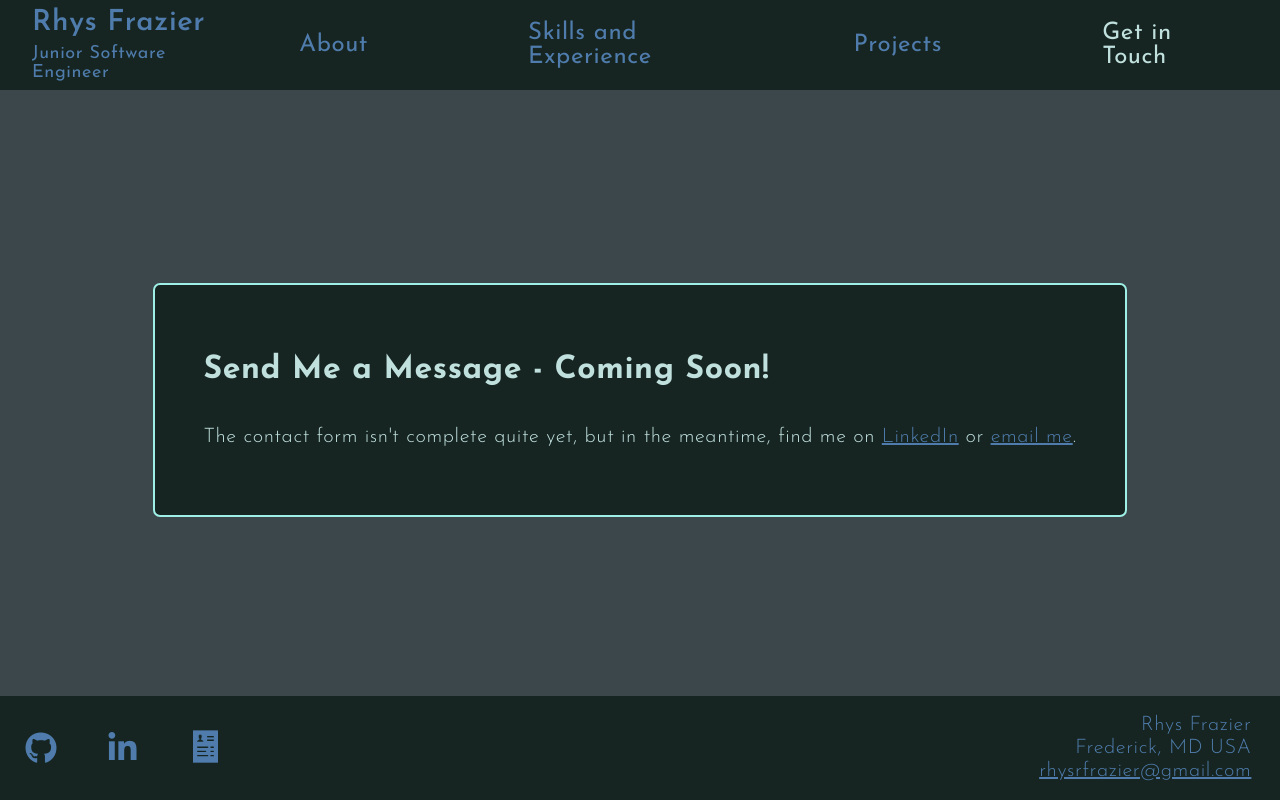
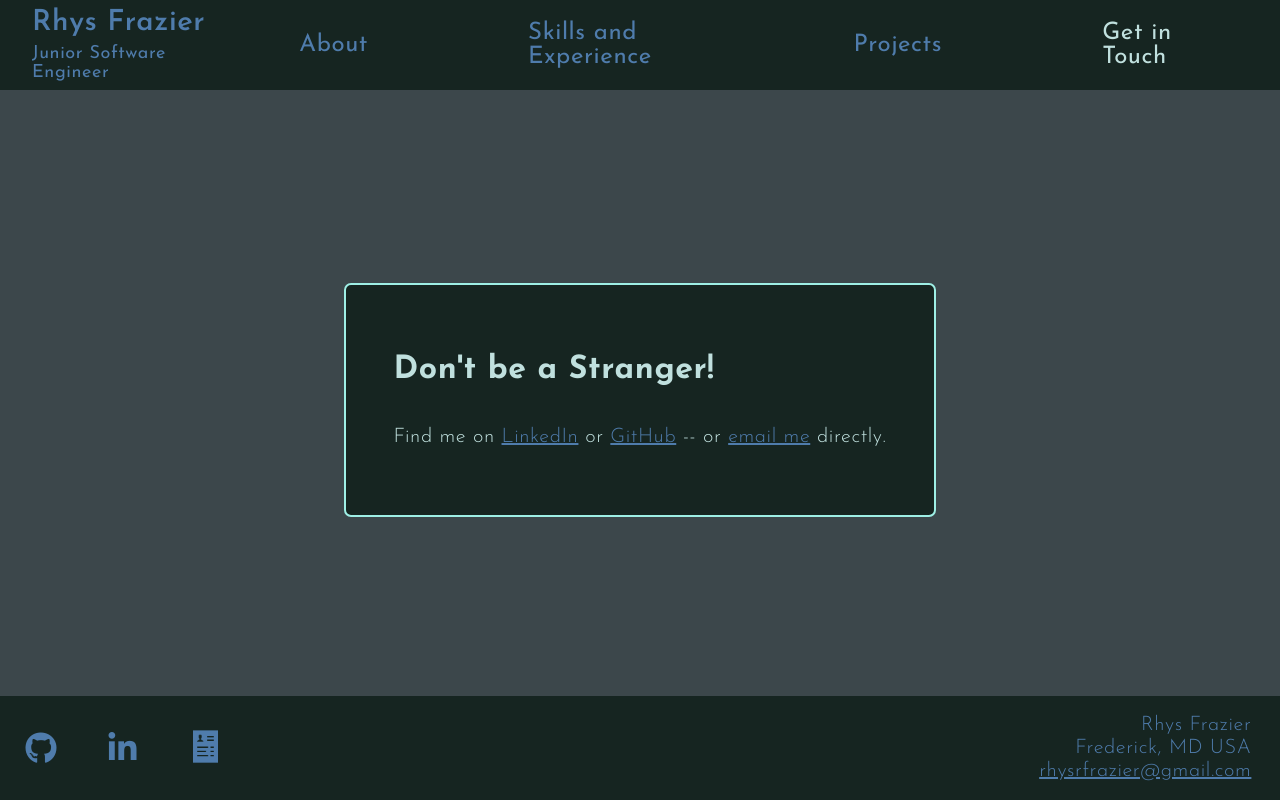
Before and after one commit to rhysrfrazier/Portfolio, a React (Vite) app: page /contact in a window 1280 px wide. Built offline with nearby package versions, Linux system fonts and the light colour scheme.

Commit message:
tweaked contact page and added video demo for library app

```diff
--- a/src/components/Contact.jsx
+++ b/src/components/Contact.jsx
@@ -20,8 +20,8 @@ export default function Contact() {
 
     return (
         <div className='contactContainer'>
-            <h1>Send Me a Message - Coming Soon!</h1>
-            <p>The contact form isn't complete quite yet, but in the meantime, find me on <a href='https://www.linkedin.com/in/rhysrfrazier/' target='_blank' className='tempLink'>LinkedIn</a> or <a href='mailto:rhysrfrazier@gmail.com' target='_blank' className='tempLink'>email me</a>.</p>
+            <h1>Don't be a Stranger!</h1>
+            <p>Find me on  <a href='https://www.linkedin.com/in/rhysrfrazier/' target='_blank' className='tempLink'>LinkedIn</a> or <a href='https://github.com/rhysrfrazier' target='_blank' className='tempLink'>GitHub</a> -- or <a href='mailto:rhysrfrazier@gmail.com' target='_blank' className='tempLink'>email me</a> directly.</p>
             {/* <form className='contactForm' onSubmit={handleSubmit}>
                 <div className='nameEmail'>
                     <label className='name'>
--- a/src/components/ProjectDetails.jsx
+++ b/src/components/ProjectDetails.jsx
@@ -17,8 +17,9 @@ export default function ProjectDetails({ onClose, selectedProject }) {
                         )}
                     </div>
                     <div className='projectLinks'>
-                        <a href={selectedProject.github} target='_blank'>Github</a>
+                        <a href={selectedProject.github} target='_blank'>GitHub</a>
                         {selectedProject.app !== '' ? <a href={selectedProject.app} target='_blank'>App</a> : null}
+                        {selectedProject.demo !== '' ? <a href={selectedProject.demo} target='_blank'>Demo</a> : null}
                     </div>
                 </div>
                 <div className='right'>
--- a/src/components/Projects.jsx
+++ b/src/components/Projects.jsx
@@ -8,6 +8,7 @@ const projects = [
         desc: "Pac(ker)Man is a light-weight inventory management system to help keep track of supply locations and states of repair when packing and unpacking. The current iteration allows user to pack and unpack items based on a single, user-generated event to be attended.",
         github: 'https://github.com/rhysrfrazier/packerman',
         app: '',
+        demo: '',
         techs: [
             <div className='tooltip'>
                 <img src='javascript-logo-svgrepo-com.png' alt='Javascript' />
@@ -49,6 +50,7 @@ const projects = [
         desc: "A full stack, single-page application to help Seattle's visitors find restaurants, activities, and lodging. A collaborative effort with a group of wonderful folks.",
         github: 'https://github.com/rhysrfrazier/Visit_Seattle',
         app: '',
+        demo: '',
         techs: [
             <div className='tooltip'>
                 <img src='javascript-logo-svgrepo-com.png' alt='Javascript' />
@@ -85,11 +87,12 @@ const projects = [
         ]
     },
     {
-        title: 'Personal Library',
+        title: 'Personal Library Manager',
         img: 'worm.png',
         desc: "A fullstack application for personal library management. In its current state it's good for sorting through different categories and updating the database when the user reads a new book, but I have so much more that I want it to do - including full CRUD on the front end, a fully remote database for ease of access, and the ability to generate suggestions for which book to read next based on user criteria. The silly little worm is the app mascot, Wilbur.",
         github: 'https://github.com/rhysrfrazier/PersonalLibrary',
         app: '',
+        demo: 'https://drive.google.com/file/d/1OgI3lM5diENGOzimUn5YB2AlpK0UrBeu/view?usp=sharing',
         techs: [
             <div className='tooltip'>
                 <img src='javascript-logo-svgrepo-com.png' alt='Javascript' />
@@ -127,6 +130,7 @@ const projects = [
         desc: "A 3rd-party API interface that returns addresses of public restrooms safe for use by trans/GNC folx. Results include whether the restroom is accessible by persons with disabilities, whether unisex restrooms are available, and whether baby changing stations are available. Each result card is also clickable, and brings the user to the location address in Google Maps. I spent a lot of time making sure everything worked well with a screen-reader, and while I'm pleased with how it turned out for a first project, I'm looking forward to going back and giving it a full accessibility audit.",
         github: 'https://github.com/rhysrfrazier/safe-restroom-3rd-party-api',
         app: 'https://gotta_go.surge.sh/',
+        demo: '',
         techs: [
             <div className='tooltip'>
                 <img src='javascript-logo-svgrepo-com.png' alt='Javascript' />
```
